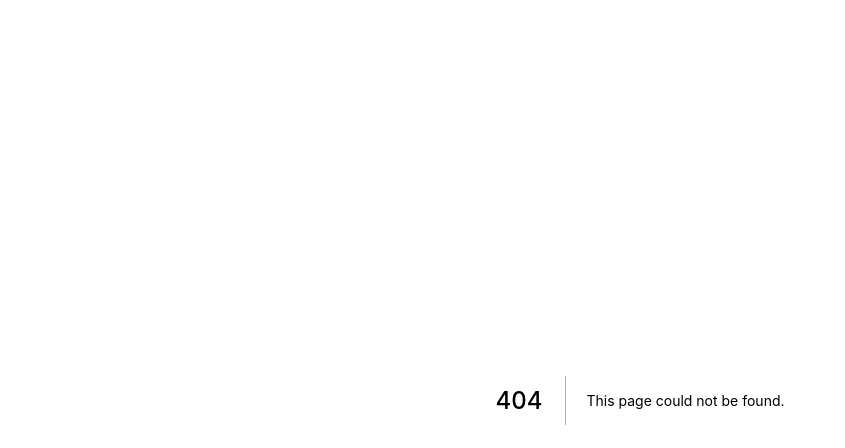
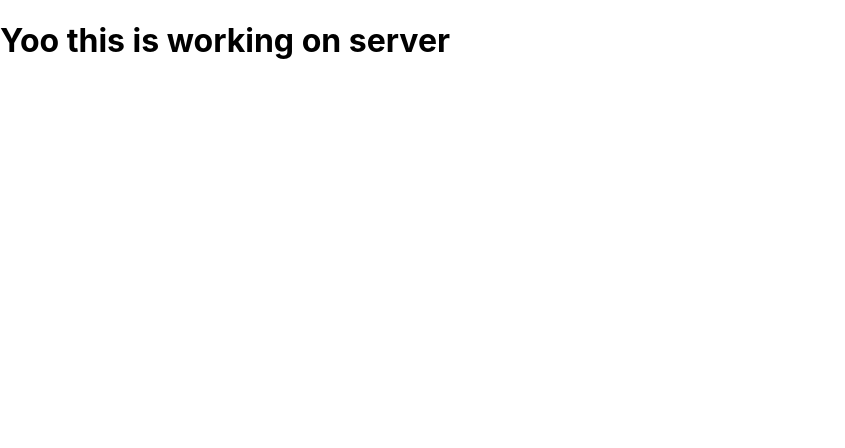
Before and after one commit to khaftab/next-test, a Next.js app: page /ssr in a window 1280 px wide. Before the commit this address had no page. Shown: the top 448 px of the page, without its empty margins (0-845 px from the left). Built offline with nearby package versions, Linux system fonts and the light colour scheme.

Commit message:
inital testing ssr page

```diff
--- /dev/null
+++ b/pages/ssr.js
@@ -0,0 +1,13 @@
+export default ({ssr}) => {
+    if (ssr) {
+        return (
+            <h1>Yoo this is working on server</h1>
+        )
+    }
+}
+
+export const getServerSideProps = () => {
+    return {
+        props: {ssr: true}
+    }
+}
```
